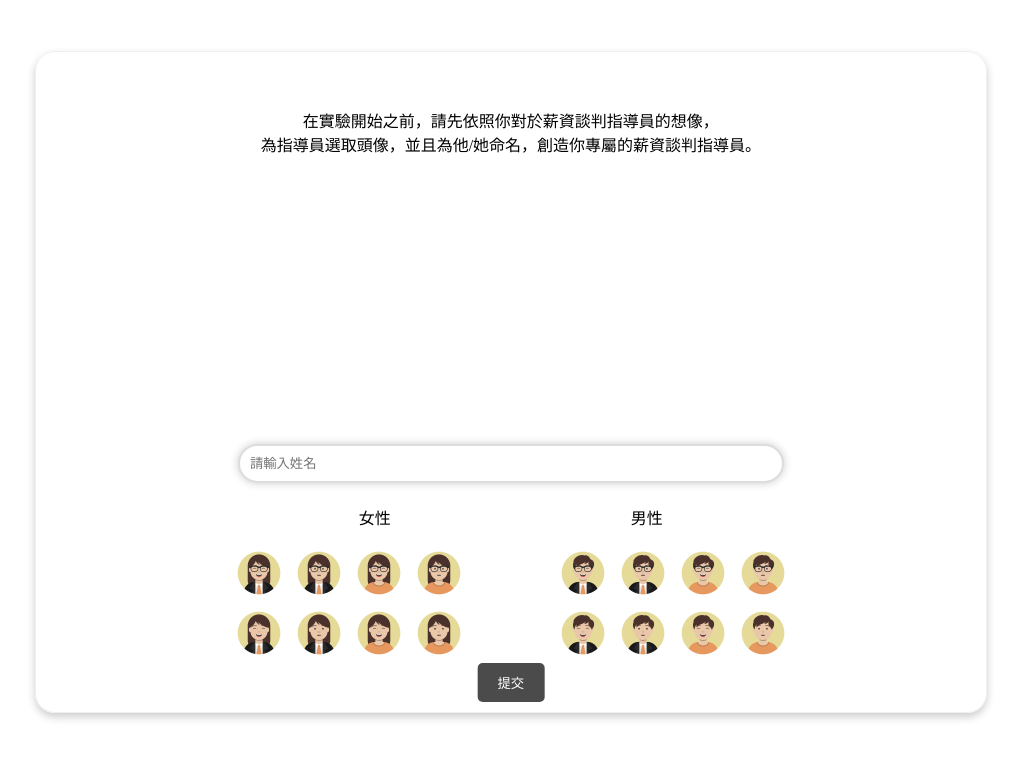
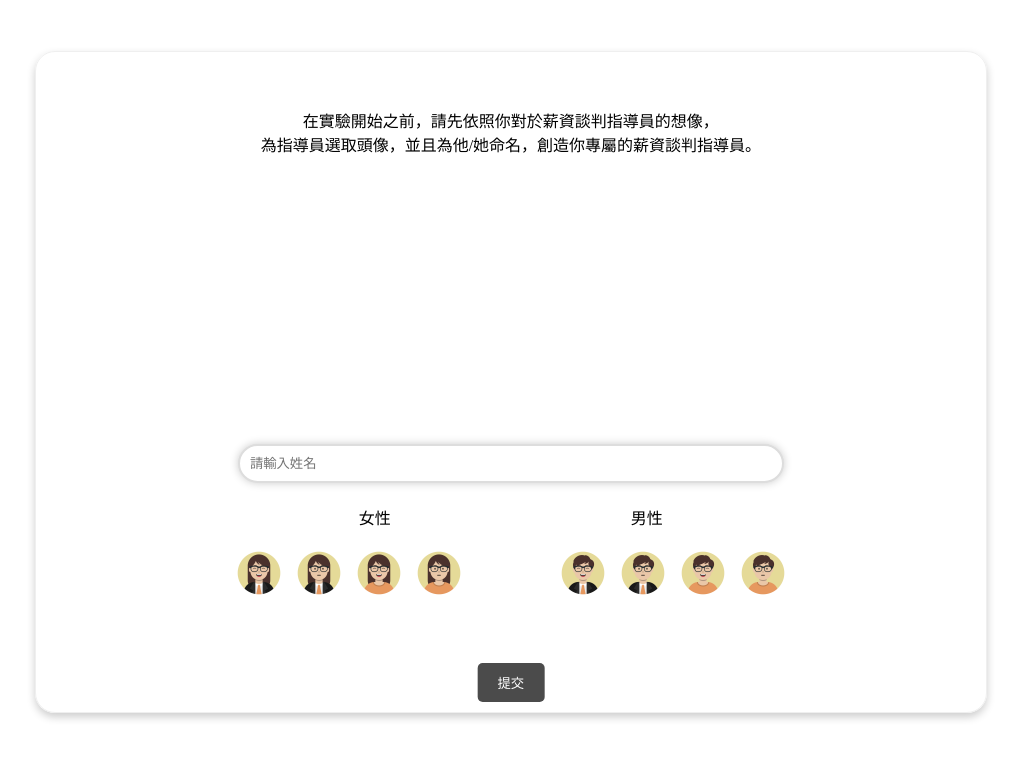
Before and after one commit to r11725062/user_informal, a website: page avatar.html in a window 1280 px wide. Shown: the whole page, without its empty margins (188-1209 px from the left). Drawn offline with nearby package versions, Linux system fonts and the light colour scheme.

Commit message:
Update avatar.html

```diff
--- a/avatar.html
+++ b/avatar.html
@@ -35,22 +35,6 @@
                 <input type="radio" id="avatar7" name="avatar" value="ava_images/m_g_t_h.png" style="display:none;">
                 <label for="avatar8"><img class="avatar" src="ava_images/m_g_t_s.png" alt="頭貼8"></label><br>
                 <input type="radio" id="avatar8" name="avatar" value="ava_images/m_g_t_s.png" style="display:none;">
-                <label for="avatar9"><img class="avatar" src="ava_images/f_ng_s_h.png" alt="頭貼9"></label>
-                <input type="radio" id="avatar9" name="avatar" value="ava_images/f_ng_s_h.png" style="display:none;">
-                <label for="avatar10"><img class="avatar" src="ava_images/f_ng_s_s.png" alt="頭貼10"></label>
-                <input type="radio" id="avatar10" name="avatar" value="ava_images/f_ng_s_s.png" style="display:none;">
-                <label for="avatar11"><img class="avatar" src="ava_images/f_ng_t_h.png" alt="頭貼11"></label>
-                <input type="radio" id="avatar11" name="avatar" value="ava_images/f_ng_t_h.png" style="display:none;">
-                <label for="avatar12"><img class="avatar" src="ava_images/f_ng_t_s.png" alt="頭貼12"></label>&nbsp&nbsp&nbsp&nbsp&nbsp&nbsp&nbsp&nbsp&nbsp&nbsp&nbsp&nbsp&nbsp&nbsp&nbsp&nbsp&nbsp&nbsp&nbsp&nbsp&nbsp
-                <input type="radio" id="avatar12" name="avatar" value="ava_images/f_ng_t_s.png" style="display:none;">
-                <label for="avatar13"><img class="avatar" src="ava_images/m_ng_s_h.png" alt="頭貼13"></label>
-                <input type="radio" id="avatar13" name="avatar" value="ava_images/m_ng_s_h.png" style="display:none;">
-                <label for="avatar14"><img class="avatar" src="ava_images/m_ng_s_s.png" alt="頭貼14"></label>
-                <input type="radio" id="avatar14" name="avatar" value="ava_images/m_ng_s_s.png" style="display:none;">
-                <label for="avatar15"><img class="avatar" src="ava_images/m_ng_t_h.png" alt="頭貼15"></label>
-                <input type="radio" id="avatar15" name="avatar" value="ava_images/m_ng_t_h.png" style="display:none;">
-                <label for="avatar16"><img class="avatar" src="ava_images/m_ng_t_s.png" alt="頭貼16"></label>
-                <input type="radio" id="avatar16" name="avatar" value="ava_images/m_ng_t_s.png" style="display:none;">
                 <!-- 重複上面的步驟為每個頭貼 -->
                 <!-- 其他頭貼的radio buttons和label -->
             </div>
```
